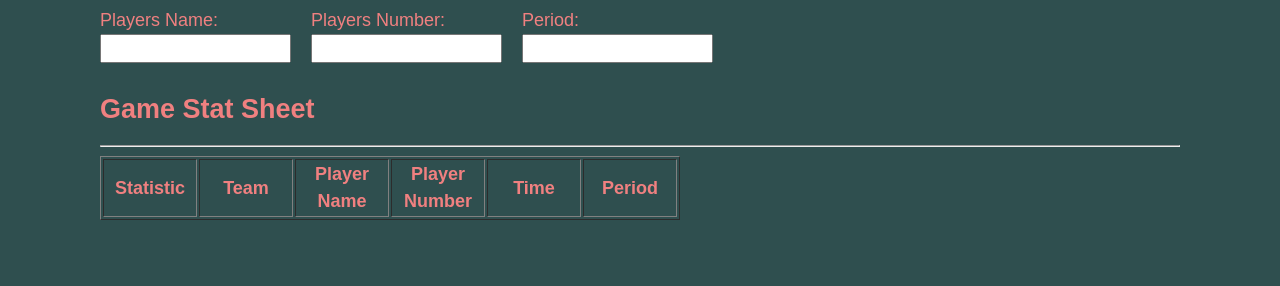
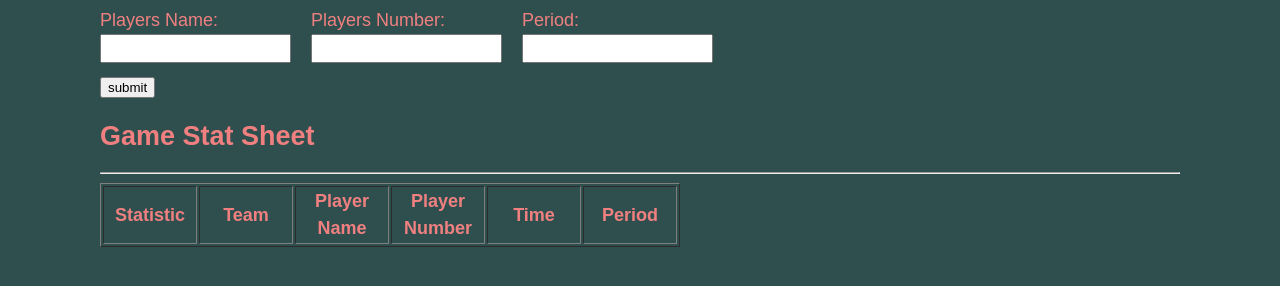
Before and after one commit to vradina/a2-vjradina, a website: page index.html in a window 1280 px wide. Shown: the part 170-456 px from the top of the page. Drawn offline with Linux system fonts and the light colour scheme; files that its build step writes are made by us from their sources; files whose address does not match are found by name.

Commit message:
Update index.html

```diff
--- a/index.html
+++ b/index.html
@@ -39,8 +39,8 @@
         </div>
     </div>
 
-<!-- Note the form action attribute. This will be the end point. -->
-
+    <button>submit</button>
+</form>
 
 
 
```
